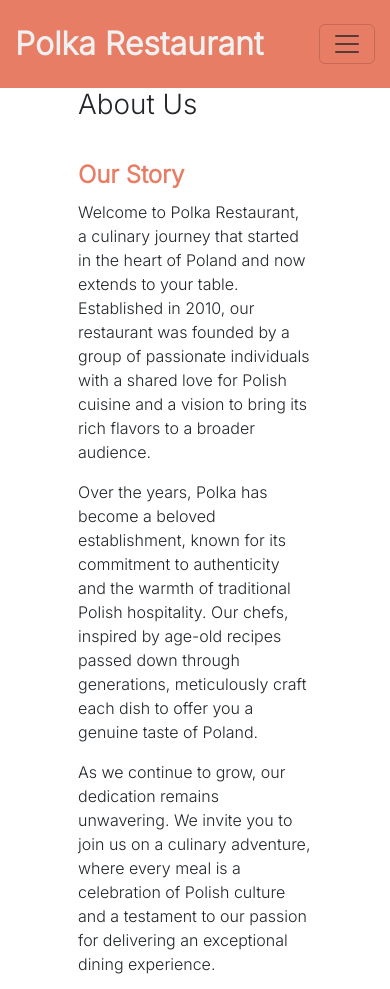
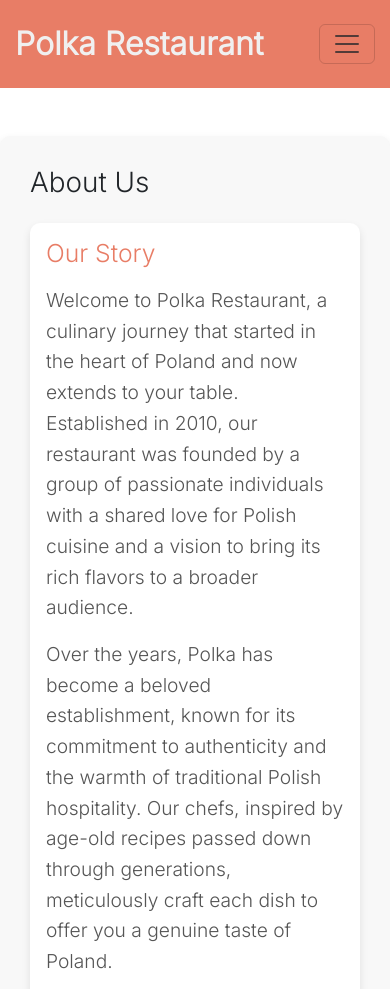
Before and after one commit to aleksandrasucho/polish-restaurant, a Django app: page /information/ in a window 390 px wide. Shown: the top 989 px of the page. Run offline with Django 3.2, Linux system fonts and the light colour scheme; some libraries are stand-ins or nearby versions; some web fonts are replaced.

Commit message:
Add Bootstrap-based styling and enhanced structure to information.html

```diff
--- a/static/css/base.css
+++ b/static/css/base.css
@@ -275,18 +275,18 @@ form a:hover {
     text-decoration: underline;
 }
 
-/* Add this CSS to center and style the sign-up text without a border */
+
 .signup-container {
     text-align: center;
-    max-width: 450px; /* Adjust the maximum width */
+    max-width: 450px;
     margin: 0 auto;
     padding: 20px;
-    color: #333; /* Use a muted color for text */
-    border-radius: 10px; /* Optional: Add rounded corners */
+    color: #333;
+    border-radius: 10px;
 }
 
 .signup-container h1 {
-    font-size: 3rem; /* Adjust the font size */
+    font-size: 3rem;
     font-weight: 700;
     margin-bottom: 1rem;
 }
@@ -297,7 +297,7 @@ form a:hover {
 }
 
 .signup-container a {
-    color: #007bff; /* Use a subdued color for links */
+    color: #007bff;
     text-decoration: none;
 }
 
@@ -326,7 +326,7 @@ form a:hover {
     font-weight: 600;
     margin-bottom: 10px;
     margin-top: 2rem;
-    color: #e87d66; /* Set the primary color */
+    color: #e87d66;
 }
 
 .menu-h3 {
@@ -334,18 +334,18 @@ form a:hover {
     font-weight: 500;
     margin-bottom: 0;
     font-family: "Lato", sans-serif;
-    color: #555; /* Use a subdued color for menu item names */
+    color: #555;
     transition: color 0.3s ease, transform 0.3s ease;
     cursor: pointer;
 }
 
 .menu-item p {
-    color: #777; /* Use a slightly darker color for menu item descriptions */
+    color: #777;
 }
 
 .menu-item {
     margin-bottom: 20px;
-    border-bottom: 1px solid #ddd; /* Add a subtle border between menu items */
+    border-bottom: 1px solid #ddd;
     padding-bottom: 15px;
 }
 
@@ -386,7 +386,7 @@ form a:hover {
     height: auto;
     border-radius: 5px;
     opacity: 0;
-    transition: opacity 0.3s ease, transform 0.3s ease; /* Add transition for transform */
+    transition: opacity 0.3s ease, transform 0.3s ease;
 }
 
 .menu-item:hover .menu-image {
@@ -395,6 +395,40 @@ form a:hover {
 }
 
 .menu-item:hover .menu-h3 {
-    color: #e87d66; /* Change color on hover */
-    transform: scale(1.1); /* Scale the text slightly on hover */
+    color: #e87d66;
+    transform: scale(1.1);
 }
+
+
+.information-container {
+    background-color: #f8f8f8;
+    padding: 30px;
+    border-radius: 10px;
+    box-shadow: 0 4px 8px rgba(0, 0, 0, 0.1);
+}
+
+.card {
+    border: none;
+    border-radius: 10px;
+    box-shadow: 0 4px 8px rgba(0, 0, 0, 0.1);
+}
+
+.information-h2 {
+    color: #e87d66;
+}
+
+.information-h3 {
+    color: #555;
+}
+
+.text-container p {
+    font-size: 1.2rem;
+    line-height: 1.6;
+    color: #555;
+    margin-bottom: 1rem;
+}
+
+.card-img-top {
+    border-top-left-radius: 10px;
+    border-top-right-radius: 10px;
+}
--- a/templates/home.html
+++ b/templates/home.html
@@ -50,9 +50,8 @@
 <div class="opening-hours-section">
     <h2>Opening Hours</h2>
     <ul>
-        <li><strong>Monday - Friday:</strong> 11:00 AM - 10:00 PM</li>
-        <li><strong>Saturday:</strong> 12:00 PM - 11:00 PM</li>
-        <li><strong>Sunday:</strong> 12:00 PM - 09:00 PM</li>
+        <li><strong>Monday - Friday:</strong> 09:00 - 22:00</li>
+        <li><strong>Saturday - Sunday:</strong> 08:00 - 22:00</li>
     </ul>
 </div>
 
--- a/templates/information.html
+++ b/templates/information.html
@@ -2,27 +2,49 @@
 {% load static %}
 {% block content %}
 
-<div class="container menu-container">
+<div class="container information-container mt-5"> <!-- Added margin-top for spacing -->
     <div class="row">
-    <h1 class="sub-page-title padding">About Us</h1>
-    <div class="col-md-6 padding">
-      <h2 class="menu-h2">Our Story</h2>
+        <div class="col-md-8">
+            <h1 class="sub-page-title mb-4">About Us</h1>
+            <div class="card mb-4">
+                <div class="card-body">
+                    <h2 class="information-h2 mb-3">Our Story</h2>
+                    <div class="text-container">
                         <p>
-        Welcome to Polka Restaurant, a culinary journey that started in the heart of Poland and now extends to your table. Established in 2010, our restaurant was founded by a group of passionate individuals with a shared love for Polish cuisine and a vision to bring its rich flavors to a broader audience.
+                            Welcome to Polka Restaurant, a culinary journey that started in the heart of Poland and now extends to your table.
+                            Established in 2010, our restaurant was founded by a group of passionate individuals with a shared
+                            love for Polish cuisine and a vision to bring its rich flavors to a broader audience.
                         </p>
-
                         <p>
-        Over the years, Polka has become a beloved establishment, known for its commitment to authenticity and the warmth of traditional Polish hospitality. Our chefs, inspired by age-old recipes passed down through generations, meticulously craft each dish to offer you a genuine taste of Poland.
+                            Over the years, Polka has become a beloved establishment, known for its commitment to authenticity
+                            and the warmth of traditional Polish hospitality.
+                            Our chefs, inspired by age-old recipes passed down through generations,
+                            meticulously craft each dish to offer you a genuine taste of Poland.
                         </p>
-
                         <p>
-        As we continue to grow, our dedication remains unwavering. We invite you to join us on a culinary adventure, where every meal is a celebration of Polish culture and a testament to our passion for delivering an exceptional dining experience.
+                            As we continue to grow, our dedication remains unwavering.
+                            We invite you to join us on a culinary adventure, where every meal is a celebration of Polish culture
+                            and a testament to our passion for delivering an exceptional dining experience.
                         </p>
                     </div>
+                </div>
+            </div>
 
-    <div class="col-md-6">
-      <img src="https://res.cloudinary.com/ds7qsnpge/image/upload/v1703729040/58300_vgc9mx.jpg"
-        class="img-fluid info-img" alt="Interior of Polka Restaurant" />
+            <div class="card mb-4">
+                <div class="card-body">
+                    <h3 class="information-h3 mb-3"><strong>Opening Hours</strong></h3>
+                    <p>
+                        <strong>Monday - Friday:</strong> 09:00 - 22:00 <br>
+                        <strong>Saturday - Sunday:</strong> 08:00 - 22:00
+                    </p>
+                </div>
+            </div>
+        </div>
+
+        <div class="col-md-4">
+            <div class="card">
+                <img src="https://res.cloudinary.com/ds7qsnpge/image/upload/v1704459485/Gdansk-canal_kmjdt0.jpg" class="card-img-top" alt="Interior of Polka Restaurant">
+            </div>
         </div>
     </div>
 </div>
```
Lines whose indentation alone changed are shown as unchanged.
